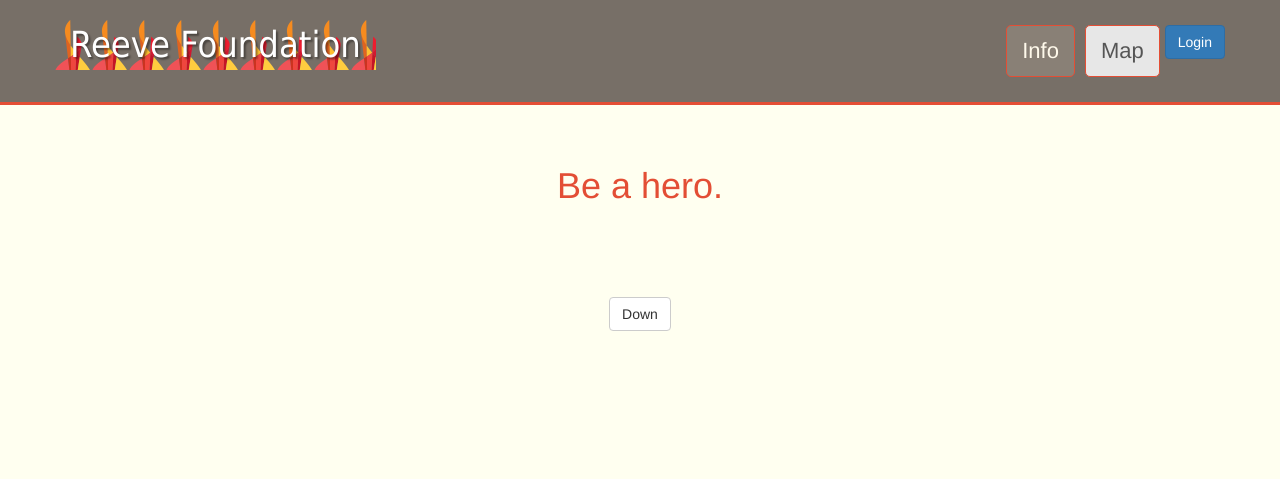
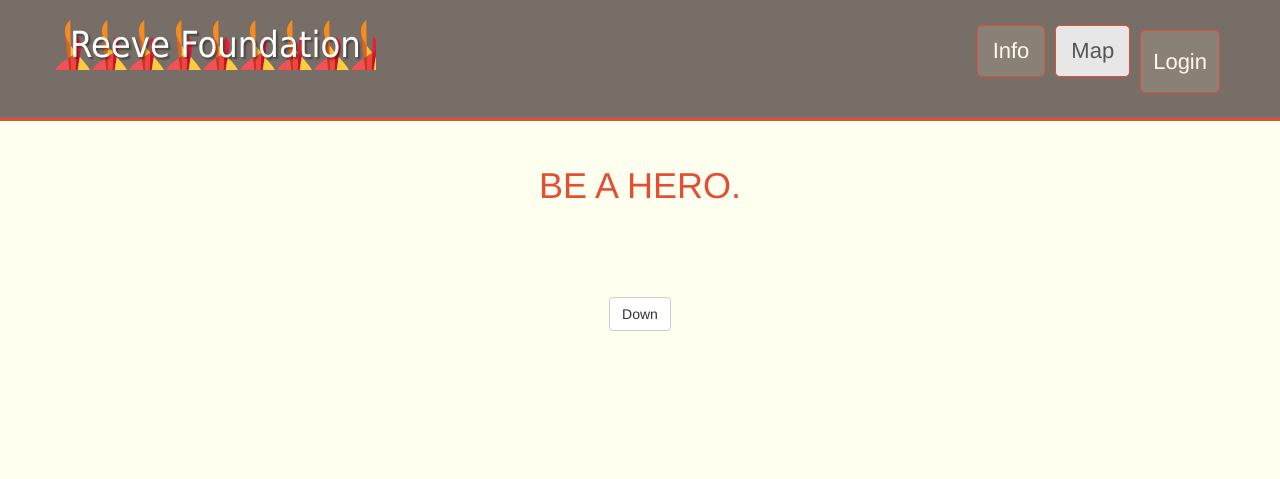
Before and after one commit to Tampa2016/team-1, a PHP site: page /code4good/ in a window 1280 px wide. Shown: the top 479 px of the page. Run offline with PHP 8.4, Linux system fonts and the light colour scheme; some libraries are stand-ins or nearby versions.

Commit message:
css changes

```diff
--- a/_include/theme/head.php
+++ b/_include/theme/head.php
@@ -58,7 +58,7 @@
                      <li>
                         <a class="page-scroll" href="#map">Map</a>
                     </li>
-                    <li style="padding-top:5px;">
+                    <li class style="padding-top:5px;">
                         <button type="button" class="btn btn-primary" data-toggle="modal" data-target=".login">
                             Login
                         </button>
--- a/css/custom.css
+++ b/css/custom.css
@@ -58,8 +58,18 @@
   color: #555;
   background-color: #e7e7e7;
 }
+.navbar-default .navbar-nav > li > button {
+  border: 1px solid #e44e35;
+  margin: 5px;
+  border-radius: 5px;
+  color: #fff9eb;
+  font-size: 22px;
+  background-color: #898076;
+  padding-top: 15px;
+  padding-bottom: 15px;
 
   /* Misc Tags */
+}
 
 h1 {
 	color: #E34E35;
--- a/index.php
+++ b/index.php
@@ -5,7 +5,7 @@
         <div class="container">
             <div class="row">
                 <div class="col-lg-12">
-                    <h1>Be a hero.</h1>
+                    <h1>BE A HERO.</h1>
                     <a class="btn btn-default page-scroll" href="#info">Down</a>
                 </div>
             </div>
```
